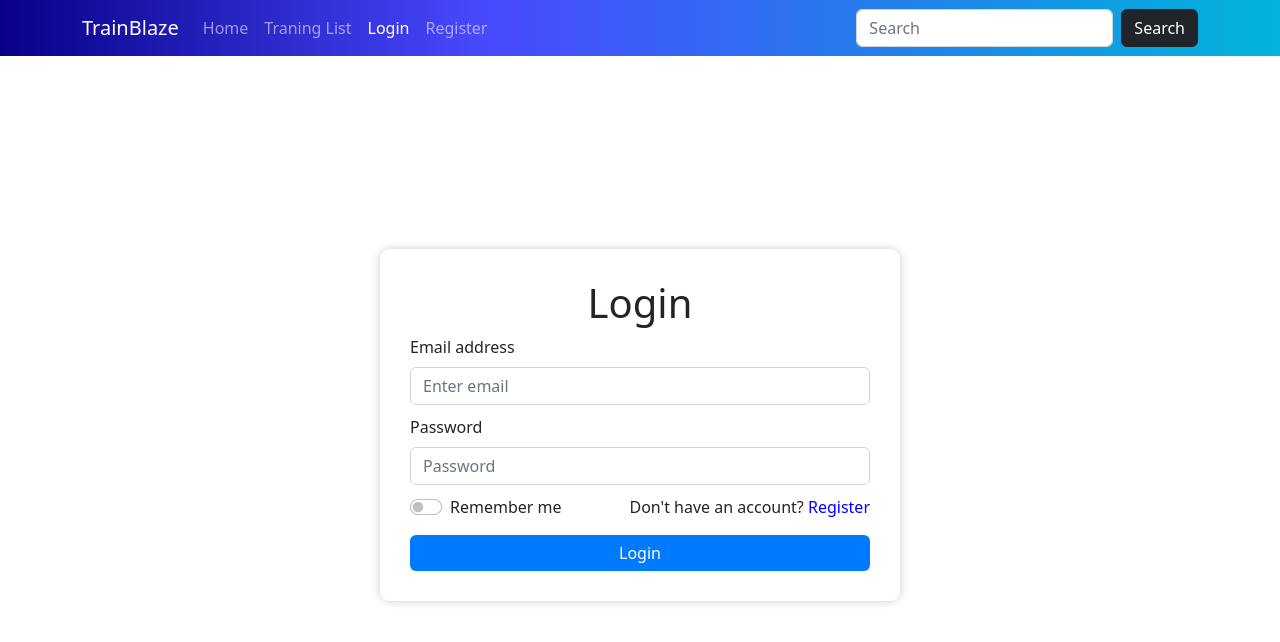
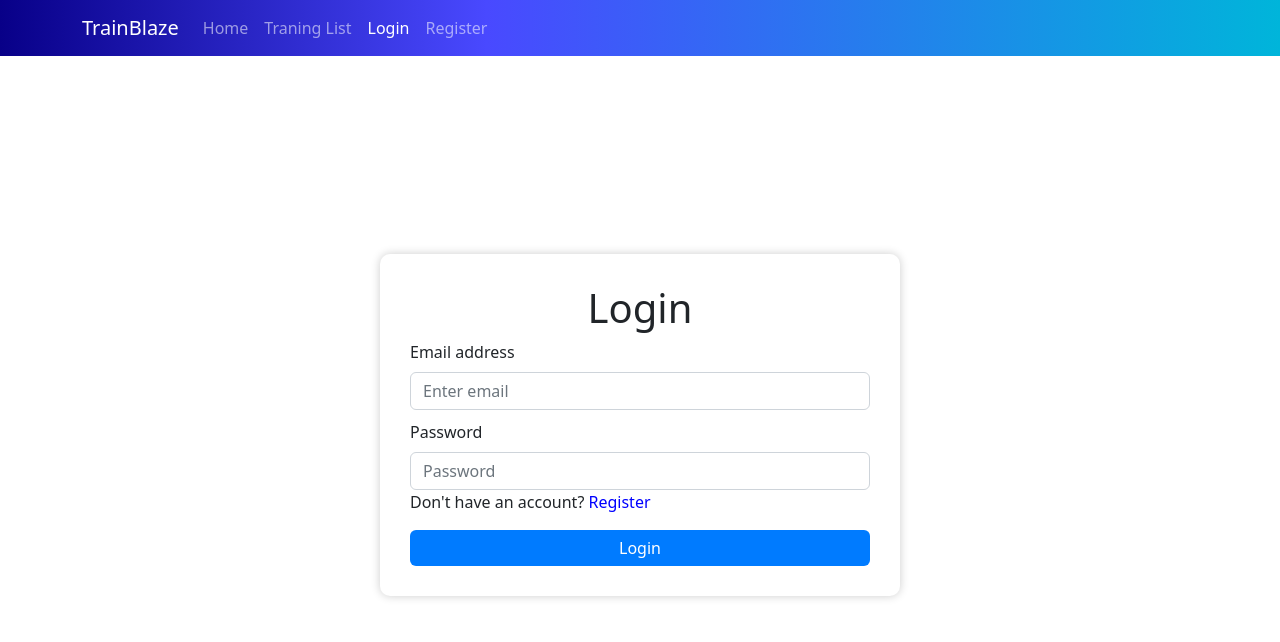
Before and after one commit to StefanTodorov32/train-blaze, a React (Vite) app: page /auth/login in a window 1280 px wide. Shown: the top 642 px of the page. Built offline with nearby package versions, Linux system fonts and the light colour scheme.

Commit message:
Add module css files

```diff
--- a/src/components/Details/Workout.jsx
+++ b/src/components/Details/Workout.jsx
@@ -39,7 +39,6 @@ const Workout = () => {
         })
             .then(setToNavigateDelete(true))
     }
-    console.log(workout)
     return (
         <div>
             {spinner &&
--- a/src/components/ErrorOverlay/ErrorOverlay.jsx
+++ b/src/components/ErrorOverlay/ErrorOverlay.jsx
@@ -2,7 +2,6 @@ import React from 'react'
 import { Alert } from 'react-bootstrap'
 import styles from "./ErrorOverlay.module.css"
 export const ErrorOverlay = ({ message, index }) => {
-    console.log(styles)
     const marginCalc = index * 80;
     return (
         <div className={styles.wrapper} style={{ marginTop: marginCalc + "px" }}>
--- a/src/components/Login/Login.jsx
+++ b/src/components/Login/Login.jsx
@@ -4,6 +4,7 @@ import { Link } from 'react-router-dom';
 import { AuthContext } from '../../contexts/AuthContext';
 import { useContext } from 'react';
 import { useForm } from '../../hooks/useForm';
+import styles from "./Login.module.css"
 export const Login = () => {
     const { onLoginSubmit } = useContext(AuthContext)
     const { values, changeHandler, onSubmit } = useForm({
@@ -11,20 +12,9 @@ export const Login = () => {
         password: ""
     }, onLoginSubmit)
     return (
-        <div style={{
-            display: "flex",
-            justifyContent: "center",
-            alignItems: "center",
-            minHeight: "calc(100vh - 63px)"
-        }}>
-            <Form style={{
-                width: '520px',
-                backgroundColor: ' #ffffff',
-                padding: '30px',
-                borderRadius: '10px',
-                boxShadow: '0px 0px 10px 0px rgba(0, 0, 0, 0.2)',
-
-            }}
+        <div className={styles.wrapper}>
+            <Form
+                className={styles.form}
                 onSubmit={onSubmit}
                 method="POST"
             >
@@ -38,19 +28,10 @@ export const Login = () => {
                     <Form.Label style={{ marginTop: "10px" }}>Password</Form.Label>
                     <Form.Control type="password" placeholder="Password" name='password' onChange={changeHandler} value={values.password} />
                 </Form.Group>
-                <div style={{ display: "flex", justifyContent: "space-between", alignContent: "center", marginTop: "10px" }}>
-                    <Form.Check
-                        type="switch"
-                        id="custom-switch"
-                        label="Remember me"
-                    />
+                <div >
                     <p>Don't have an account? <Link to="/auth/register" style={{ textDecoration: "none", color: "blue" }}>Register</Link></p>
                 </div>
-                <Button variant="primary" type="submit" style={{
-                    backgroundColor: "#007bff",
-                    border: "none",
-                    width: "100%",
-                }}>
+                <Button variant="primary" type="submit" className={styles.btn}>
                     Login
                 </Button>
             </Form>
--- /dev/null
+++ b/src/components/Login/Login.module.css
@@ -0,0 +1,20 @@
+.wrapper {
+    display: flex;
+    justify-content: center;
+    align-items: center;
+    min-height: calc(100vh - 63px);
+}
+
+.form {
+    width: 520px;
+    background-color: #ffffff;
+    padding: 30px;
+    border-radius: 10px;
+    box-shadow: 0px 0px 10px 0px rgba(0, 0, 0, 0.2);
+}
+
+.btn {
+    background-color: #007bff;
+    border: none;
+    width: 100%;
+}
--- a/src/components/Navigation/Navigation.jsx
+++ b/src/components/Navigation/Navigation.jsx
@@ -46,17 +46,6 @@ const Navigation = () => {
                         </>}
                     </Nav>
                 </Navbar.Collapse>
-                <Form className="d-flex">
-                    <Form.Control
-                        type="search"
-                        placeholder="Search"
-                        className="me-2"
-                        aria-label="Search"
-                    />
-                    <Button variant="dark">
-                        Search
-                    </Button>
-                </Form>
             </Container>
         </Navbar>
     )
--- a/src/components/Profile/Profile.jsx
+++ b/src/components/Profile/Profile.jsx
@@ -1,17 +1,26 @@
 import React, { useContext, useEffect, useState } from 'react'
 import { Container, Row, Col, Image } from 'react-bootstrap';
+import { Navigate, useNavigate } from 'react-router-dom';
 import { AuthContext } from '../../contexts/AuthContext';
 import { getAllWorkoutsByOwner } from '../../services/workoutService';
 import { WorkoutListCard } from '../WorkoutList/WorkoutListCard/WorkoutListCard';
+import styles from "./Profile.module.css"
 export const Profile = () => {
     const { userEmail, userId } = useContext(AuthContext)
+    const navigate = useNavigate()
+    const checkAuth = () => {
+        if (!userEmail) {
+            navigate("/")
+        }
+    }
     const [usersWorkouts, setUserWorkouts] = useState([])
     useEffect(() => {
+        checkAuth()
         getAllWorkoutsByOwner(userId)
             .then(data => setUserWorkouts(data))
     }, [])
     return (
-        <Container>
+        <Container style={{ minWidth: "70%", marginTop: "20px" }}>
             <Row>
                 <Col>
                     <Image
@@ -19,9 +28,9 @@ export const Profile = () => {
                         roundedCircle
                         className="mb-3"
                     />
-                    <h2>{userEmail}'s Profile</h2>
+                    <h2>{userEmail?.split("@")[0]}'s Profile</h2>
                 </Col>
-                <Row xs={1} md={3} style={{ display: "flex", flexDirection: "row" }}>
+                <Row xs={1} md={3} className={styles.row}>
                     {usersWorkouts.map(u => <WorkoutListCard key={u._id} {...u} />)}
                 </Row>
             </Row>
--- /dev/null
+++ b/src/components/Profile/Profile.module.css
@@ -0,0 +1,5 @@
+.row {
+    display: flex;
+    flex-direction: row;
+    max-width: 100vw;
+}
--- a/src/components/Register/Register.jsx
+++ b/src/components/Register/Register.jsx
@@ -3,6 +3,7 @@ import { Form, Button } from 'react-bootstrap';
 import { Link } from 'react-router-dom';
 import { AuthContext } from '../../contexts/AuthContext';
 import { useForm } from '../../hooks/useForm';
+import styles from "./Register.module.css"
 export const Register = () => {
     const { onRegisterSubmit } = useContext(AuthContext)
     const { values, changeHandler, onSubmit } = useForm({
@@ -11,20 +12,9 @@ export const Register = () => {
         rePassword: ""
     }, onRegisterSubmit)
     return (
-        <div style={{
-            display: "flex",
-            justifyContent: "center",
-            alignItems: "center",
-            minHeight: "calc(100vh - 63px)"
-        }}>
-            <Form style={{
-                width: '520px',
-                backgroundColor: ' #ffffff',
-                padding: '30px',
-                borderRadius: '10px',
-                boxShadow: '0px 0px 10px 0px rgba(0, 0, 0, 0.2)',
-
-            }}
+        <div className={styles.wrapper}>
+            <Form
+                className={styles.form}
                 onSubmit={onSubmit}
             >
                 <h1 style={{ textAlign: "center" }}>Register</h1>
@@ -41,19 +31,10 @@ export const Register = () => {
                     <Form.Label style={{ marginTop: "10px" }}>Repeat Password</Form.Label>
                     <Form.Control type="password" placeholder="Password" name="rePassword" onChange={changeHandler} value={values.rePassword} />
                 </Form.Group>
-                <div style={{ display: "flex", justifyContent: "space-between", alignContent: "center", marginTop: "10px" }}>
-                    <Form.Check
-                        type="switch"
-                        id="custom-switch"
-                        label="Remember me"
-                    />
+                <div>
                     <p>Already registered? <Link to="/auth/login" style={{ textDecoration: "none", color: "blue" }}>Login</Link></p>
                 </div>
-                <Button variant="primary" type="submit" style={{
-                    backgroundColor: "#007bff",
-                    border: "none",
-                    width: "100%",
-                }}>
+                <Button variant="primary" type="submit" className={styles.btn}>
                     Login
                 </Button>
             </Form>
--- /dev/null
+++ b/src/components/Register/Register.module.css
@@ -0,0 +1,20 @@
+.wrapper {
+    display: flex;
+    justify-content: center;
+    align-items: center;
+    min-height: calc(100vh - 63px);
+}
+
+.form {
+    width: 520px;
+    background-color: #ffffff;
+    padding: 30px;
+    border-radius: 10px;
+    box-shadow: 0px 0px 10px 0px rgba(0, 0, 0, 0.2);
+}
+
+.btn {
+    background-color: #007bff;
+    border: none;
+    width: 100%;
+}
--- a/src/components/WorkoutList/WorkoutList.jsx
+++ b/src/components/WorkoutList/WorkoutList.jsx
@@ -19,8 +19,9 @@ export const WorkoutList = () => {
                 <div style={{ display: "flex", justifyContent: "center", flexDirection: "column" }}>
                     <h1>No listed Workouts!</h1>
                     <h2>Create an <Link to="/auth/login" style={{ textDecoration: "none", color: "lightblue" }}>account</Link> to post!</h2>
-                    <iframe src="https://giphy.com/embed/Up0tbonVHG7UNOQAmu" width="480" height="480" style={{borderRadius: "20px"}} ></iframe>
-                </div> : <Row xs={1} md={3} className="g-3">
+                    <iframe src="https://giphy.com/embed/Up0tbonVHG7UNOQAmu" width="480" height="480" style={{ borderRadius: "20px" }} ></iframe>
+                </div> :
+                <Row xs={1} md={3} className="g-3" style={{width: "100%"}}>
                     {workouts.map(u => <WorkoutListCard key={u._id} {...u} />)}
                 </Row>}
 
```
Also changed, not shown: src/components/Edit/EditWorkout.jsx (+11 -3 lines), TODOS.txt (added).
